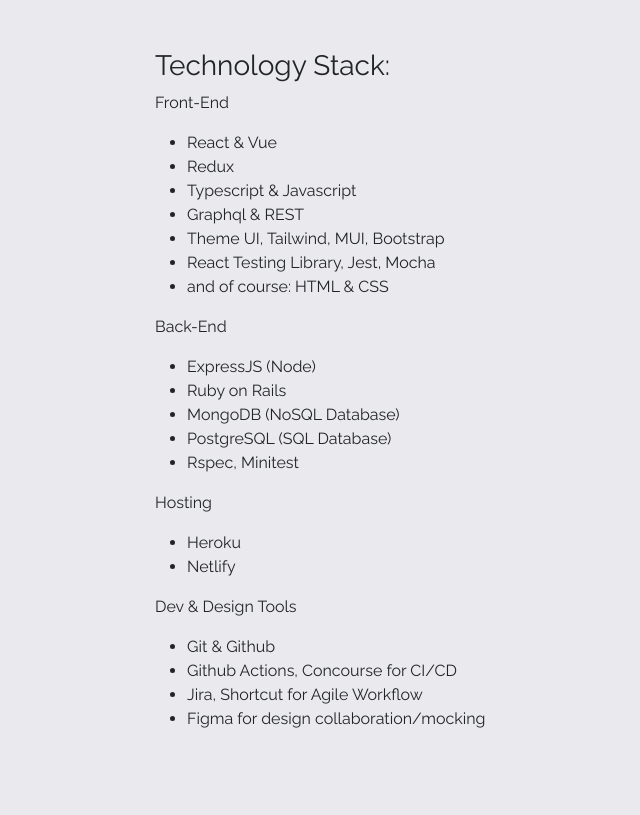
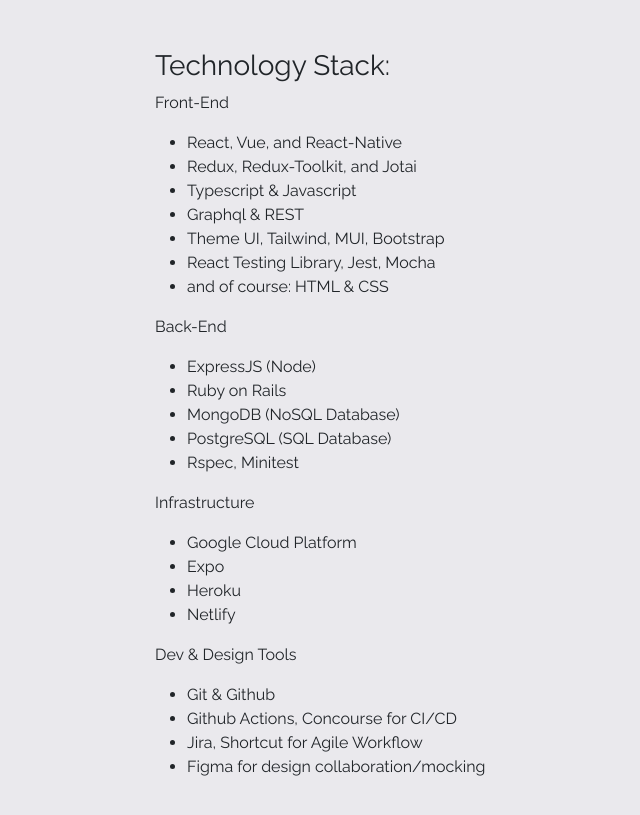
Before and after one commit to benjipt/fullstack-portfolio, a React (Vite) app: page /about in a window 1280 px wide. Shown: the part 1003-1818 px from the top of the page, without its empty margins (41-681 px from the left). Before the commit the page ends 1782 px from the top, so only its background shows below. Built offline with nearby package versions, Linux system fonts and the light colour scheme.

Commit message:
feat: update README and About section

```diff
--- a/src/components/About.tsx
+++ b/src/components/About.tsx
@@ -44,8 +44,8 @@
         <h3>Technology Stack:</h3>
         <p>Front-End</p>
         <ul>
-          <li>React & Vue</li>
-          <li>Redux</li>
+          <li>React, Vue, and React-Native</li>
+          <li>Redux, Redux-Toolkit, and Jotai</li>
           <li>Typescript & Javascript</li>
           <li>Graphql & REST</li>
           <li>Theme UI, Tailwind, MUI, Bootstrap</li>
@@ -60,8 +60,10 @@
           <li>PostgreSQL (SQL Database)</li>
           <li>Rspec, Minitest</li>
         </ul>
-        <p>Hosting</p>
+        <p>Infrastructure</p>
         <ul>
+          <li>Google Cloud Platform</li>
+          <li>Expo</li>
           <li>Heroku</li>
           <li>Netlify</li>
         </ul>
```
Also changed, not shown: 1 other file (tests, documents, lock files or other folders).
